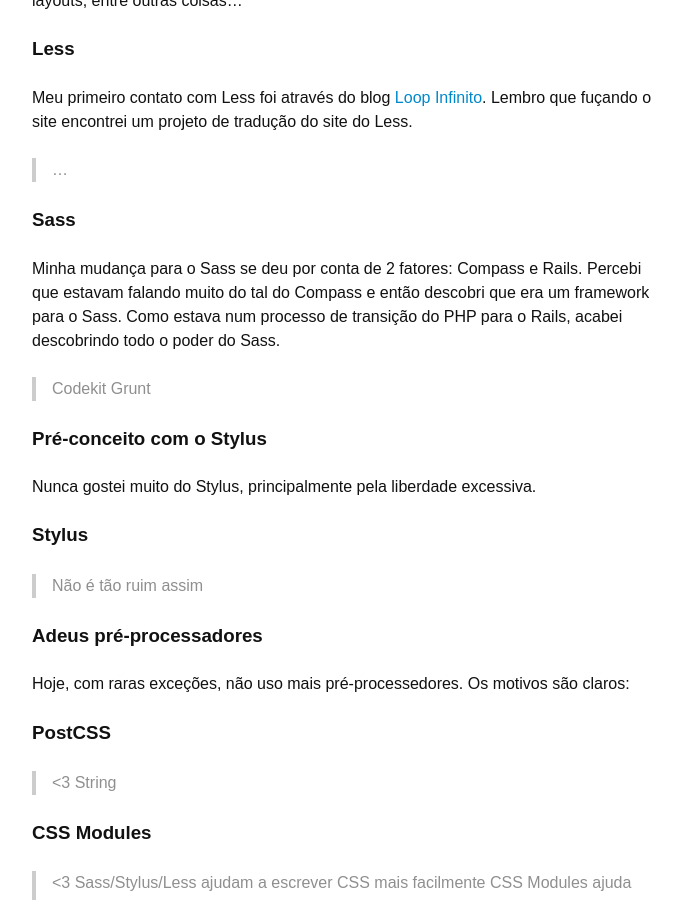
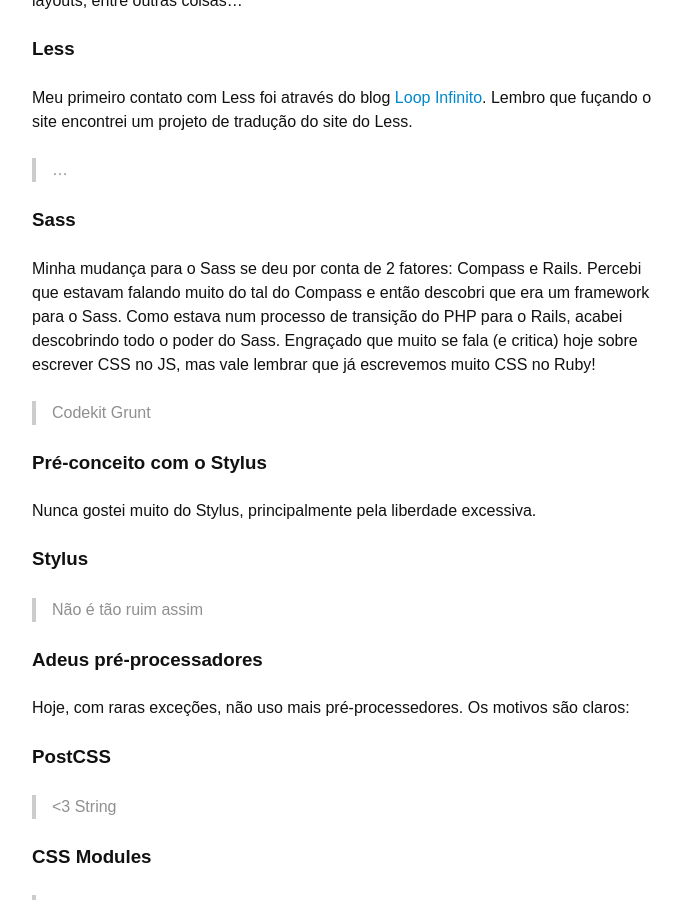
Before and after one commit to AgtLucas/_agtlucas.com, a Jekyll site: the page built from _posts/2016-06-20-css-is-dead-long-live-css.markdown, in a window 1280 px wide and 900 px high, scrolled down 559 px. Shown: the whole window, without its empty margins (298-980 px from the left). Built offline with Jekyll 4.4.1, drawn with Linux system fonts in a browser that asks for light colours; some web fonts are replaced; comment, search, counter and statistics services are not loaded.

Commit message:
Update 2016-06-20-css-is-dead-long-live-css.markdown

```diff
--- a/_posts/2016-06-20-css-is-dead-long-live-css.markdown
+++ b/_posts/2016-06-20-css-is-dead-long-live-css.markdown
@@ -23,7 +23,7 @@
 ### Sass
 
 Minha mudança para o Sass se deu por conta de 2 fatores: Compass e Rails.
-Percebi que estavam falando muito do tal do Compass e então descobri que era um framework para o Sass. Como estava num processo de transição do PHP para o Rails, acabei descobrindo todo o poder do Sass.
+Percebi que estavam falando muito do tal do Compass e então descobri que era um framework para o Sass. Como estava num processo de transição do PHP para o Rails, acabei descobrindo todo o poder do Sass. Engraçado que muito se fala (e critica) hoje sobre escrever CSS no JS, mas vale lembrar que já escrevemos muito CSS no Ruby!
 
 > Codekit
 > Grunt
```
